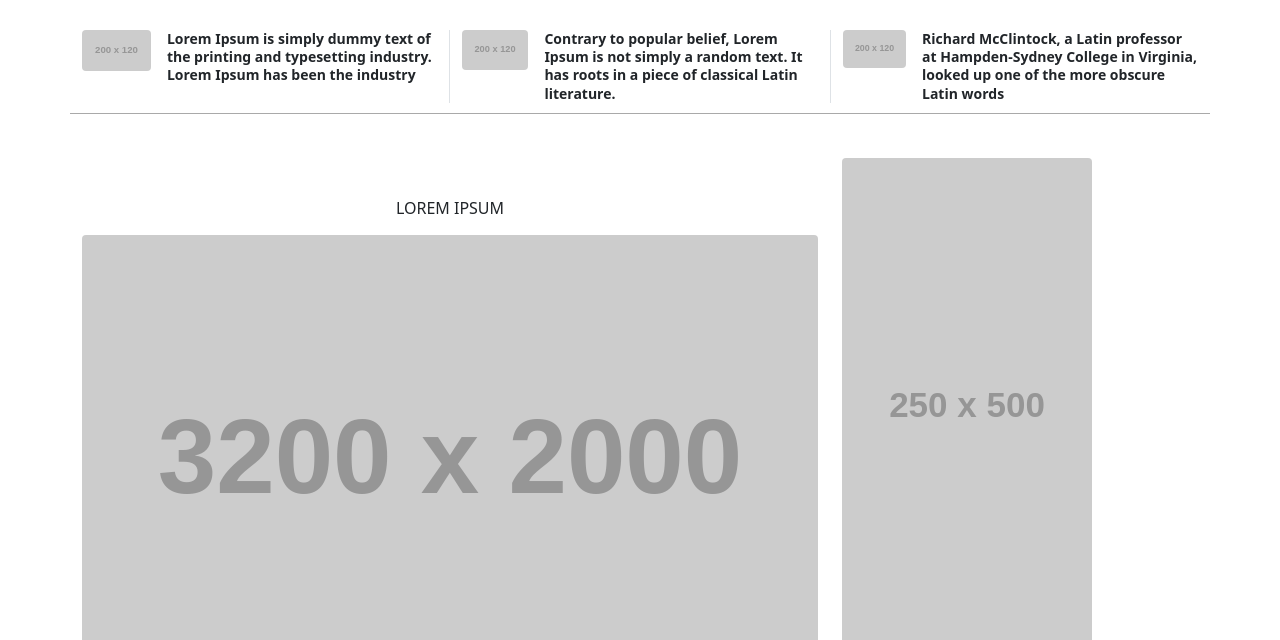
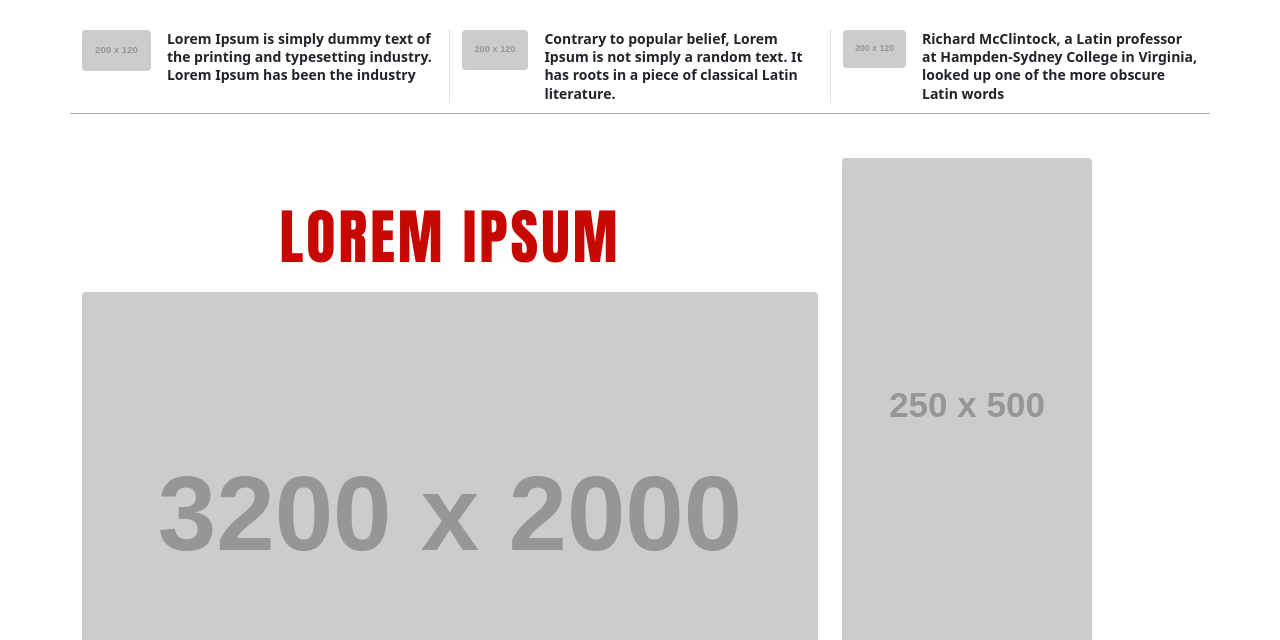
Before and after one commit to manvimoga/nypost, a website built with webpack: page index.html in a window 1280 px wide. Shown: the part 160-800 px from the top of the page. Built offline with nearby package versions, Linux system fonts and the light colour scheme; placeholder pictures from the web are drawn by us.

Commit message:
Update style.css

```diff
--- a/css/style.css
+++ b/css/style.css
@@ -481,11 +481,11 @@ body {
   transition: 0.2s;
 }
 
-.font-biggest {
-  font-family: 'Anton', sans-serif;
+.font-impact {
+  font-family: Impact, Haettenschweiler, 'Arial Narrow Bold', sans-serif;
   font-size: 60px;
-  font-weight: 400;
-  letter-spacing: 1px;
+  font-weight: 900;
+  letter-spacing: 3px;
   color: #c70800;
   text-transform: uppercase;
 }
```
